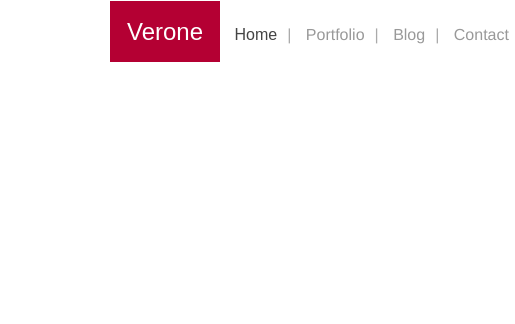
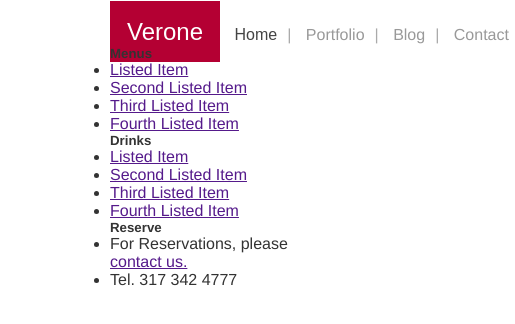
Before and after one commit to diegovillalobos/gitpractice, a plain HTML site: page index.html in a window 1280 px wide. Shown: the full height of the page, 45-560 px from the left. Drawn offline with Linux system fonts and the light colour scheme.

Commit message:
Added the sidebar html

```diff
--- a/index.html
+++ b/index.html
@@ -8,6 +8,8 @@
 
 </head>
 <body>
+
+<!-- Header -->
 
 <div id="header">
 	<div id="navigation">
@@ -22,5 +24,39 @@
 	</div>
 </div>
 
+<!-- The sidebar :) -->
+
+<div id="sidebar">
+	<div id="menus">
+		<h5>Menus</h5>
+			<ul id="categories" >
+					<li> <a href=""> Listed Item</a></li>
+					<li><a href=""> Second Listed Item</a></li>
+					<li><a href=""> Third Listed Item</a></li>
+					<li><a href="" > Fourth Listed Item</a></li>
+		   </ul>
+	</div>
+
+<div id="drinks">
+		<h5>Drinks</h5>
+			<ul id="categories1">
+				   <li> <a href=""> Listed Item</a></li>
+					<li><a href=""> Second Listed Item</a></li>
+					<li><a href=""> Third Listed Item</a></li>
+					<li><a href="" > Fourth Listed Item</a></li>
+		   </ul>
+	</div>
+
+
+	<div id="reserve">
+		 <h5>Reserve</h5>
+		  <ul id="categories2">
+					<li>For Reservations, please <br /><a href="" > contact us.</a></li>
+					<li>Tel. 317 342 4777</li>
+			</ul>
+	</div>
+
+
+</div>
 </body>
 </html>
```
